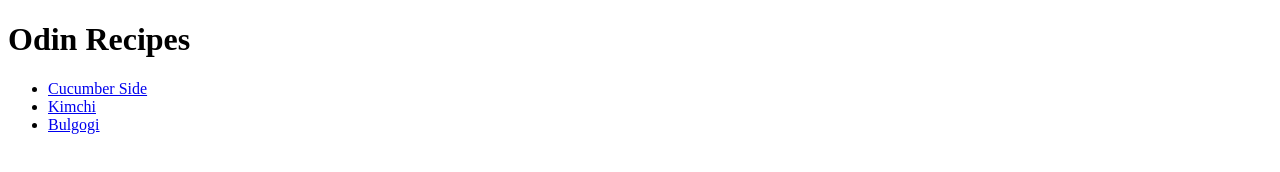
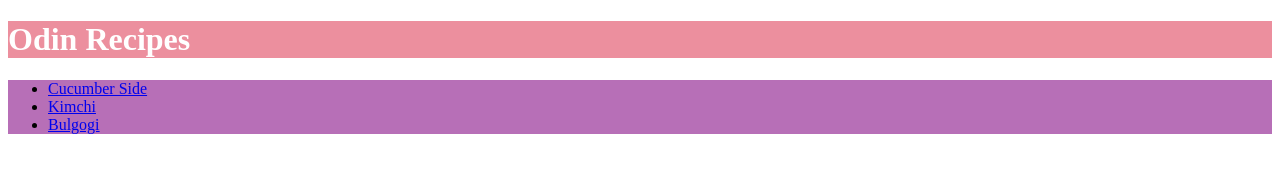
Before and after one commit to progresseo/odin-recipes, a plain HTML site: page index.html in a window 1280 px wide. Drawn offline with Linux system fonts and the light colour scheme.

Commit message:
pushing live project

```diff
--- a/index.html
+++ b/index.html
@@ -3,10 +3,11 @@
     <head lang="en">
         <title>Homepage</title>
         <meta charset="UTF-8">
+        <link rel="stylesheet" href="style.css">
     </head>
     <body>
-        <h1>Odin Recipes</h1>
-        <ul>
+        <h1 class="home1">Odin Recipes</h1>
+        <ul class="side">
             <li>
                 <a href="./recipes/cucumberside.html" >Cucumber Side</a>
             </li>
--- /dev/null
+++ b/style.css
@@ -0,0 +1,23 @@
+/*homepage*/
+.home1 {
+    background-color: hsla(350, 74%, 49%,0.5);
+    color:white;
+}
+.side {
+    background-color: #80008090;
+}
+
+
+h1 {
+    background-color: pink;
+}
+
+h2{
+    background-color: hsla(240, 100%, 50%,0.3);
+}
+ul, ol {
+    background-color: rgba(127, 255, 0,0.4);
+}
+p {
+    background-color: cornflowerblue;
+}
```
Also changed, not shown: recipes/bulgogi.html (+2 -1 lines), recipes/cucumberside.html (+2 -1 lines), recipes/kimchi.html (+1 -0 lines).
